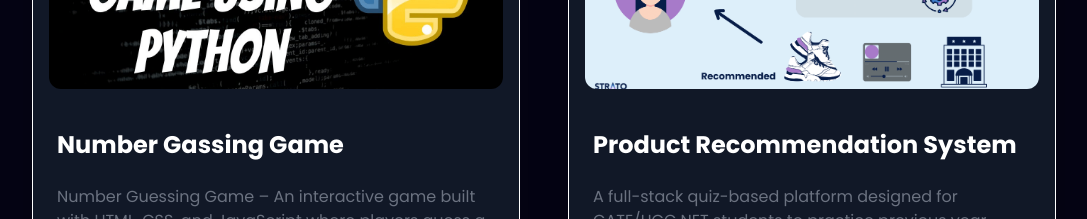
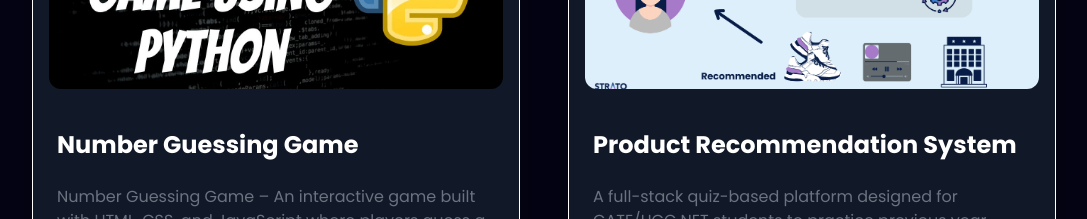
Before and after one commit to Abhishekbgp8/myportfolio, a React (Vite) app: page / in a window 1280 px wide. Shown: the part 3000-3219 px from the top of the page, without its empty margins (96-1183 px from the left). Built offline with nearby package versions, Linux system fonts and the light colour scheme.

Commit message:
Update constants.js

```diff
--- a/src/constants.js
+++ b/src/constants.js
@@ -120,7 +120,7 @@ export const SkillsInfo = [
   export const projects = [
     {
       id: 0,
-      title: "Number Gassing Game",
+      title: "Number Guessing Game",
       description:
         "Number Guessing Game – An interactive game built with HTML, CSS, and JavaScript where players guess a randomly generated number. The game provides instant feedback (“Too High”, “Too Low”, “Correct!”) and features a clean, user-friendly interface, demonstrating DOM manipulation, event handling, and basic game logic.",
       image: githubdetLogo,
```
